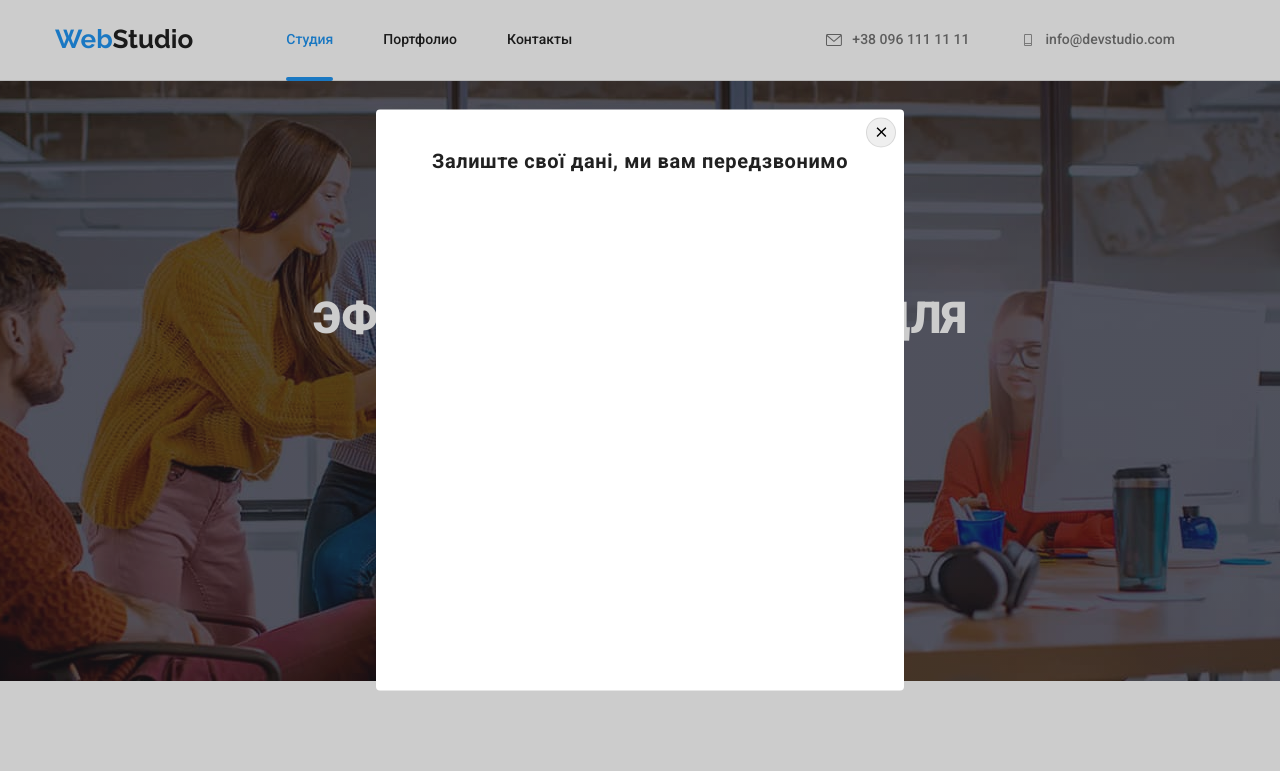
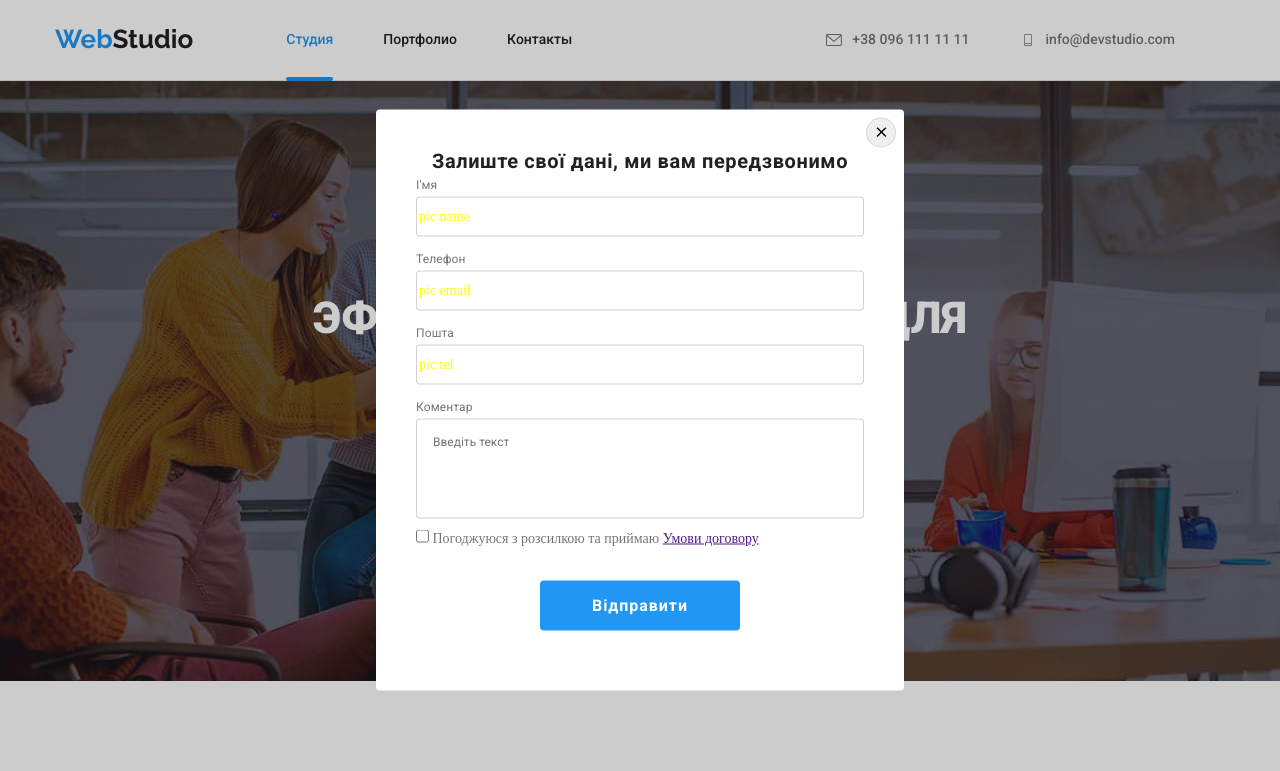
Before and after one commit to AlexMedvetskiy/goit-markup-hw-06, a plain HTML site: page index.html in a window 1280 px wide. Both pictures are taken after a click on the button "Заказать услугу". Shown: the top 771 px of the page. Drawn offline with nearby package versions, Linux system fonts and the light colour scheme.

Commit message:
add to hw6 form-modal

```diff
--- a/css/styles.css
+++ b/css/styles.css
@@ -896,3 +896,69 @@ text-align: center;
 letter-spacing: 0.03em;
 color: #212121;
   }
+  .form-input {
+    width: 100%;
+    height: 40px;
+    border: 1px solid rgba(33, 33, 33, 0.2);
+border-radius: 4px;
+margin-bottom: 10px;
+  }
+
+  .form-input::placeholder {
+    color: yellow;
+
+
+  }
+
+  .form-input:not(:focus):not(:placeholder-shown):valid {
+background-color: rgba(0, 128, 0, 0.205);
+  }
+  .form-input:not(:focus):not(:placeholder-shown):invalid {
+    background-color: rgba(239, 66, 8, 0.525);
+      }
+
+      .span-form-input {
+        font-family: 'Roboto';
+font-style: normal;
+font-weight: 400;
+font-size: 12px;
+line-height: 14px;
+letter-spacing: 0.01em;
+color: #757575;
+      }
+
+      .textarea-coment {
+        width: 100%;
+        height: 100px;
+        border: 1px solid rgba(33, 33, 33, 0.2);
+        border-radius: 4px;
+        resize: none;
+        padding: 16px;
+        font-family: 'roboto';
+        font-size: 12px;
+      }
+.btn-form-modal {
+    font-family: 'Roboto';
+    font-weight: 700;
+    font-size: 16px;
+    line-height: 1.87;
+    color: var(--text-background);
+    background-color: var(--brand-color);
+    cursor: pointer;
+    border: none;
+    margin: 0 auto;
+     display: block;
+     border-radius: 4px;
+     letter-spacing: 0.06em;
+     margin-top: 30px;
+     padding-top: 10px;
+     padding-bottom: 10px;
+     padding-right: 32px;
+     padding-left: 32px;
+     width: 200px;
+height: 50px;
+left: 700px;
+top: 712px;
+align-items: center;
+text-align: center;
+}
--- a/index.html
+++ b/index.html
@@ -480,6 +480,49 @@
                 </button>
                 <p class="modal-title">Залиште свої дані, ми вам передзвонимо</p>
                 <form class="modal-form">
+                    <label >
+                        <span class="span-form-input">І'мя</span>
+                    <input type="text"
+                    class="form-input"
+                    name="user-name"
+                    placeholder="pic name"
+                    required>
+                </label>
+
+                <label>
+                    <span class="span-form-input">Телефон</span>
+                    <input type="email"
+                    class="form-input"
+                    name="user-email"
+                    placeholder="pic email">
+                </label>
+
+                <Label>
+                    <span class="span-form-input">Пошта</span>
+                    <input type="tel"
+                    class="form-input"
+                    name="user-tel"
+                    placeholder="pic tel"
+                    minlength="10">
+                </Label>
+
+               <label>
+                <span class="span-form-input">Коментар</span>
+
+                <textarea name="user-coment"
+                id="user-coment"
+                class="textarea-coment"
+                placeholder="Введіть текст"
+                ></textarea>
+               </label>
+
+               <div>
+                <label for="conditions">
+                <input type="checkbox" id="conditions" name="checkbox-conditions" value="conditions">
+                Погоджуюся з розсилкою та приймаю <a href="">Умови договору</a> </label>
+               </div>
+
+               <button type="submit" class="btn-form-modal">Відправити</button>
 
                 </form>
 
```
